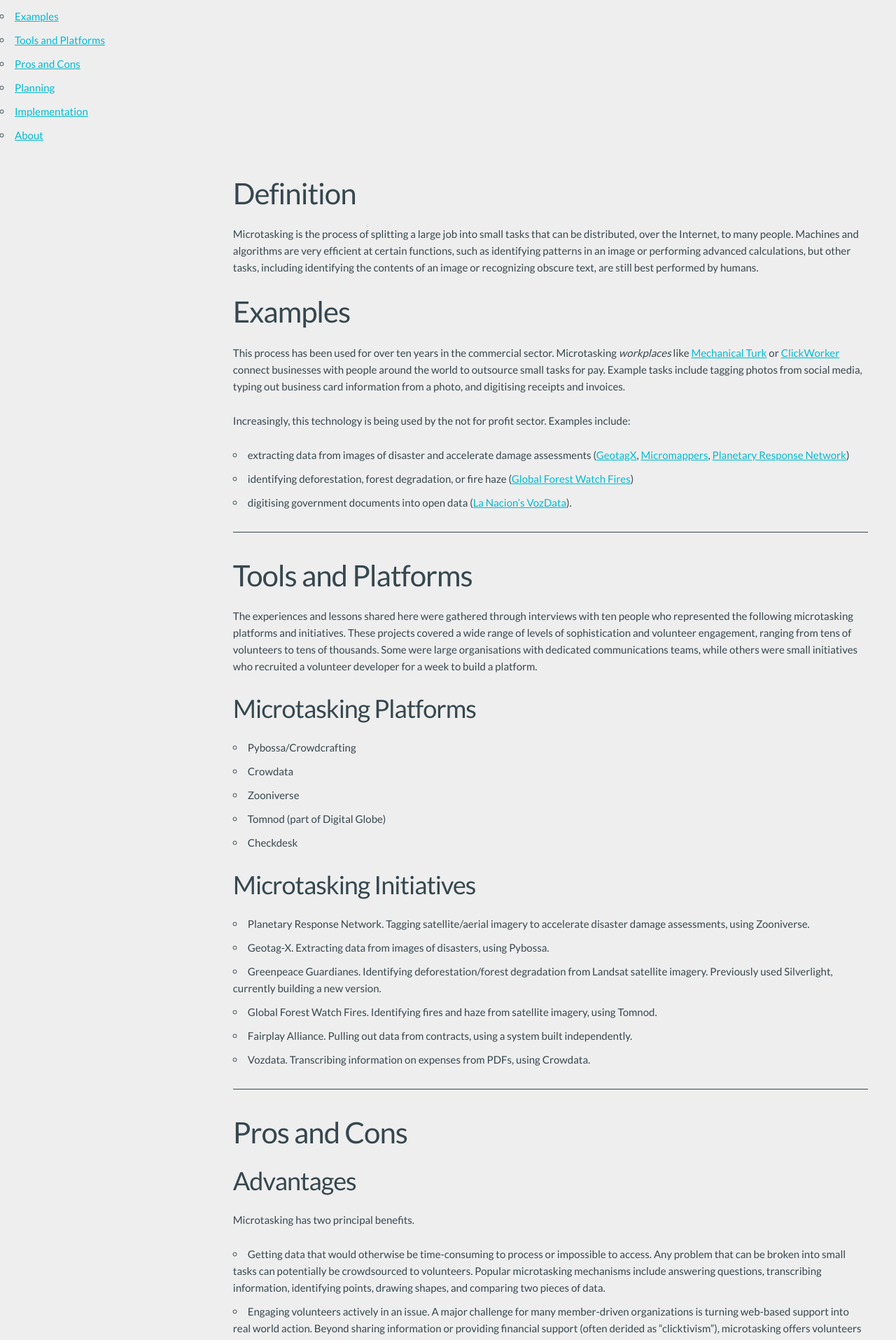
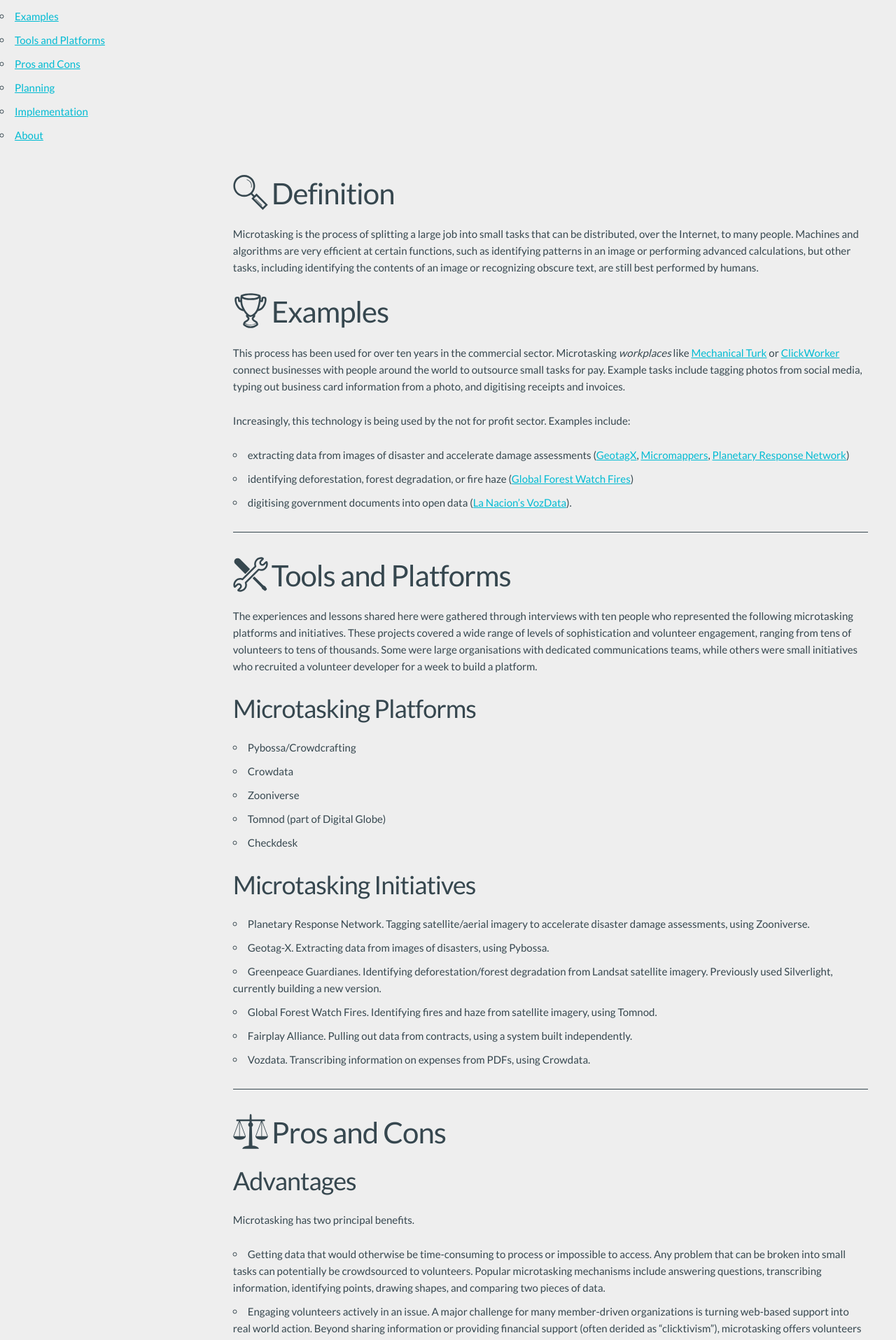
Before and after one commit to the-engine-room/library, a Jekyll site: the page built from _posts/2015-12-07-microtasking.md, in a window 1280 px wide. Shown: the part 850-2765 px from the top of the page at 70% size. Built offline with Jekyll 4.4.1, drawn with Linux system fonts in a browser that asks for light colours; nearby versions of some CDN libraries; comment, search, counter and statistics services are not loaded.

Commit message:
add icons to section headings automatically by id

```diff
--- a/styles/typography.scss
+++ b/styles/typography.scss
@@ -1,3 +1,21 @@
 @import url('https://fonts.googleapis.com/css?family=Lato:400,700');
 
 h1 { font-size: 3.0rem; line-height: 1.2;  letter-spacing: -.1rem;  }
+
+h2 {
+    &:before {
+        float: left;
+        content: '';
+        width: 50px;
+        height: 50px;
+        margin-right: 5px;
+    }
+    &#about:before { background-image: url('/images/icons/about.svg'); }
+    &#definition:before { background-image: url('/images/icons/definition.svg'); }
+    &#examples:before { background-image: url('/images/icons/examples.svg'); }
+    &#tools-and-platforms:before { background-image: url('/images/icons/tools.svg'); }
+    &#implementation:before { background-image: url('/images/icons/implementation.svg'); }
+    &#planning:before { background-image: url('/images/icons/planning.svg'); }
+    &#pros-and-cons:before { background-image: url('/images/icons/procon.svg'); }
+
+}
```
